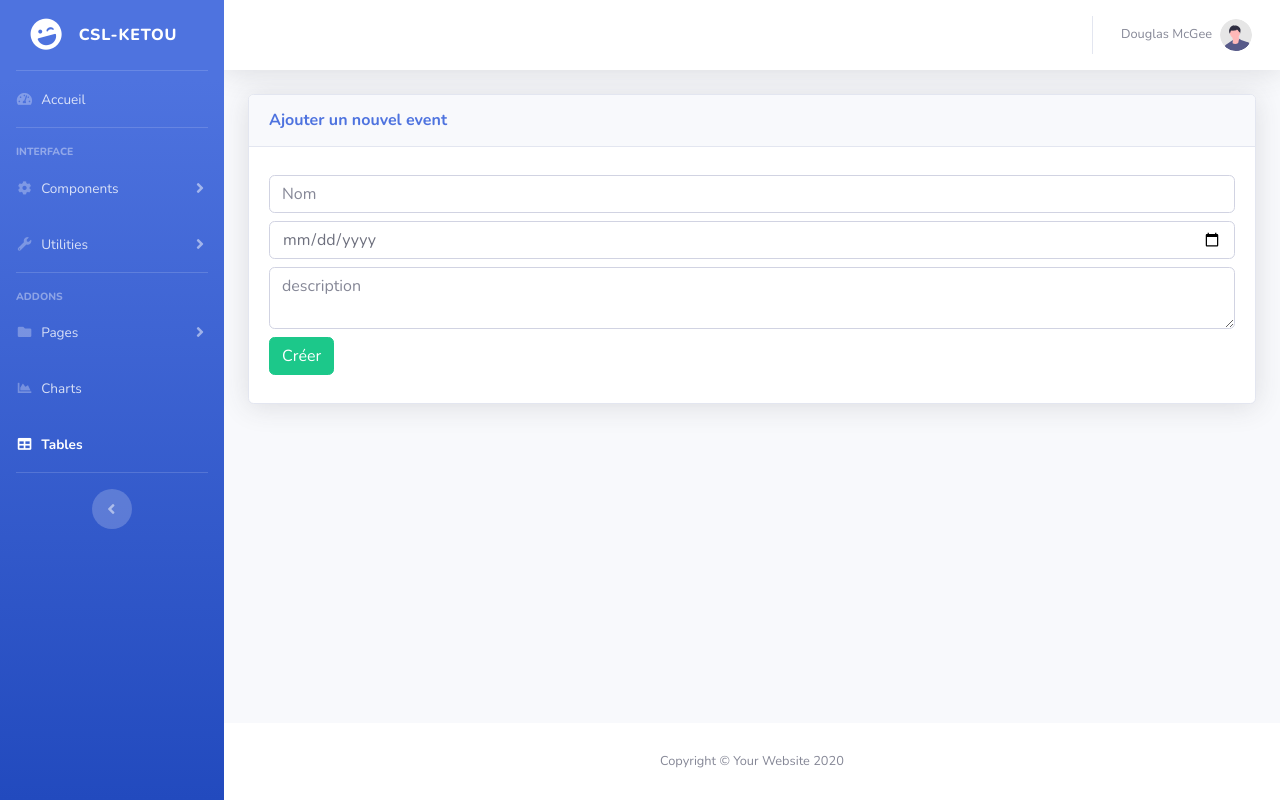
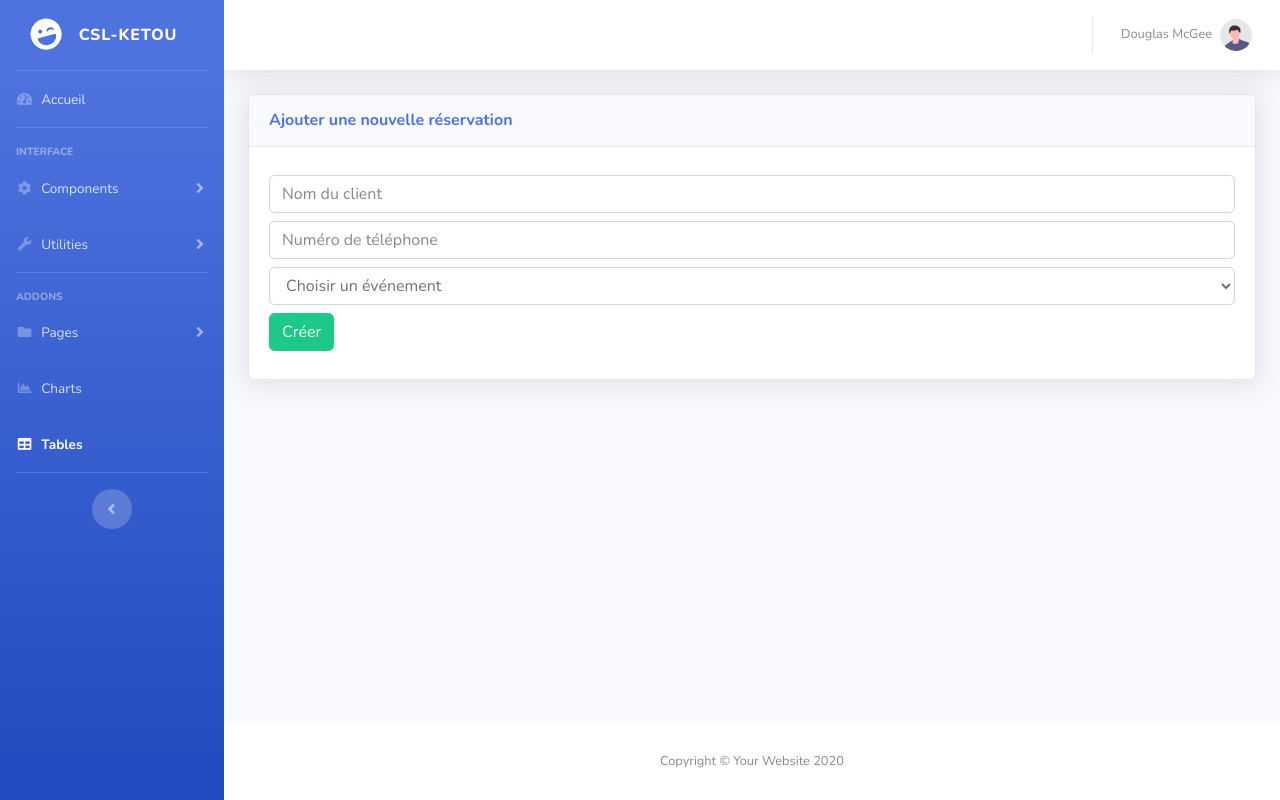
Before and after one commit to Degkofittiq/csl-ketou, a PHP site: page /Admin/csl-backend/event_reservations/create.php in a window 1280 px wide. Run offline with PHP 8.4, Linux system fonts and the light colour scheme; tables that the repository leaves empty or names only in its code hold one stand-in row (values such as "Sample post").

Commit message:
new update

```diff
--- a/Admin/csl-backend/event_reservations/create.php
+++ b/Admin/csl-backend/event_reservations/create.php
@@ -1,27 +1,29 @@
 <?php
 require '../../../config/database.php';
 
+// Traiter le formulaire d'ajout de réservation
+if ($_SERVER['REQUEST_METHOD'] === 'POST') {
+    $client_name = $_POST['client_name'];
+    $client_num = $_POST['client_num'];
+    $event_id = $_POST['event_id'];
 
-// Créer un nouvel élément dans events
-if ($_SERVER['REQUEST_METHOD'] === 'POST') {
-    $name = $_POST['name'];
-    $date = $_POST['date'];
-    $description = $_POST['description'];
+    // Insérer les données dans la table `event_reservations`
+    $stmt = $pdo->prepare("INSERT INTO event_reservations (client_name, client_num, event_id) VALUES (?, ?, ?)");
+    $stmt->execute([$client_name, $client_num, $event_id]);
 
-    $stmt = $pdo->prepare("INSERT INTO events (name, date, description) VALUES (?, ?, ?)");
-    $stmt->execute([$name, $date, $description]);
-
-    echo "Élément ajouté avec succès.";
+    echo "Réservation ajoutée avec succès.";
 }
 
+// Récupérer la liste des événements pour le dropdown
+$eventsStmt = $pdo->query("SELECT id, name FROM events");
+$events = $eventsStmt->fetchAll(PDO::FETCH_ASSOC);
 ?>
+
 <!DOCTYPE html>
-<html lang="en">
+<html lang="fr">
 
 <head>
-    <?php
-        include('../includes/links.php')
-    ?>
+    <?php include('../includes/links.php'); ?>
 </head>
 
 <body id="page-top">
@@ -30,9 +32,7 @@ if ($_SERVER['REQUEST_METHOD'] === 'POST') {
     <div id="wrapper">
 
         <!-- Sidebar -->
-         <?php
-            include('../includes/sidebar.php')
-        ?>
+        <?php include('../includes/sidebar.php'); ?>
         <!-- End of Sidebar -->
 
         <!-- Content Wrapper -->
@@ -42,25 +42,31 @@ if ($_SERVER['REQUEST_METHOD'] === 'POST') {
             <div id="content">
 
                 <!-- Topbar -->
-                 <?php
-                    include('../includes/navbar.php')
-                ?>
+                <?php include('../includes/navbar.php'); ?>
                 <!-- End of Topbar -->
 
                 <!-- Begin Page Content -->
                 <div class="container-fluid">
-                    <!-- DataTales Example -->
+                    <!-- Formulaire pour ajouter une réservation -->
                     <div class="card shadow mb-4">
                         <div class="card-header py-3">
-                            <h6 class="m-0 font-weight-bold text-primary">Ajouter un nouvel event</h6>
-
+                            <h6 class="m-0 font-weight-bold text-primary">Ajouter une nouvelle réservation</h6>
                         </div>
                         <div class="card-body">
-                            <form action="" method="post" class="form my-2"  enctype="multipart/form-data">
-                                <input class="form-control my-2" type="text" name="name" placeholder="Nom" required>
-                                <input class="form-control my-2" type="date" name="date" placeholder="Date" required>
-                                <textarea  class="form-control my-2"  name="description" placeholder="description" required></textarea>
-                                <button  class="btn btn-success"  type="submit">Créer</button>
+                            <form action="" method="post" class="form my-2">
+                                <input class="form-control my-2" type="text" name="client_name" placeholder="Nom du client" required>
+                                <input class="form-control my-2" type="text" name="client_num" placeholder="Numéro de téléphone" required>
+
+                                <select class="form-control my-2" name="event_id" required>
+                                    <option value="" disabled selected>Choisir un événement</option>
+                                    <?php foreach ($events as $event): ?>
+                                        <option value="<?= htmlspecialchars($event['id']) ?>">
+                                            <?= htmlspecialchars($event['name']) ?>
+                                        </option>
+                                    <?php endforeach; ?>
+                                </select>
+
+                                <button class="btn btn-success" type="submit">Créer</button>
                             </form>
                         </div>
                     </div>
@@ -72,9 +78,7 @@ if ($_SERVER['REQUEST_METHOD'] === 'POST') {
             <!-- End of Main Content -->
 
             <!-- Footer -->
-             <?php
-                include('../includes/footer.php');
-             ?>
+            <?php include('../includes/footer.php'); ?>
             <!-- End of Footer -->
 
         </div>
@@ -84,13 +88,11 @@ if ($_SERVER['REQUEST_METHOD'] === 'POST') {
     <!-- End of Page Wrapper -->
 
     <!-- Scroll to Top Button-->
-    <a class="scroll-to-top rounded" href="../../#page-top">
+    <a class="scroll-to-top rounded" href="#page-top">
         <i class="fas fa-angle-up"></i>
     </a>
 
-    <?php
-        include('../includes/scripts.php');
-    ?>
+    <?php include('../includes/scripts.php'); ?>
 
 </body>
 
```
